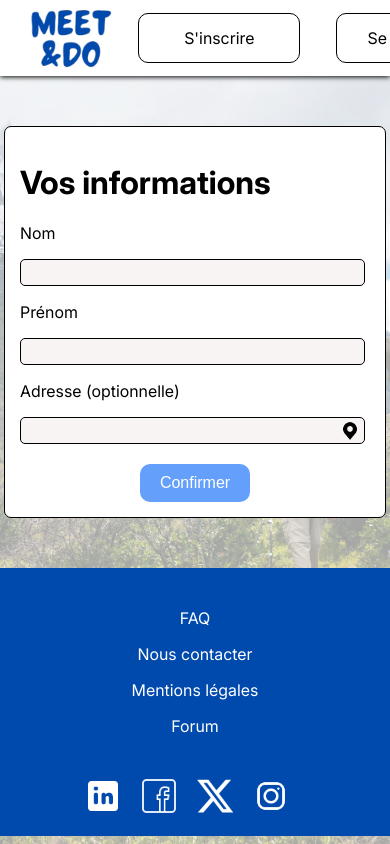
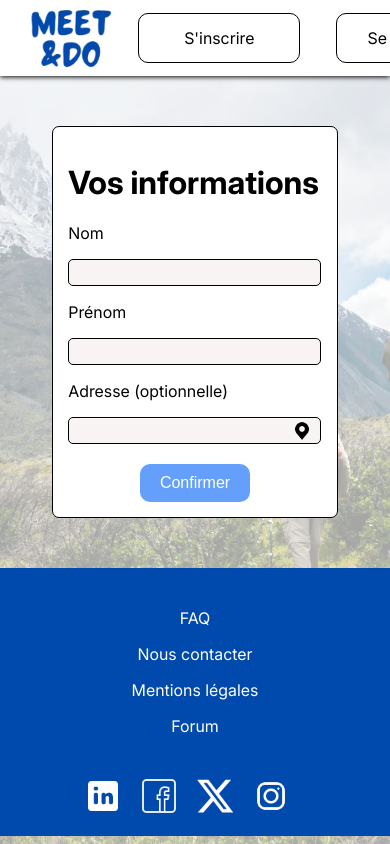
Before and after one commit to integeek/Meet-Do, a PHP site: page /Page/InfoPerso.html in a window 390 px wide; the page is wider, and only the part inside the window is pictured. Run offline with PHP 8.4, Linux system fonts and the light colour scheme.

Commit message:
infoPerso responsive

```diff
--- a/Page/InfoPerso.html
+++ b/Page/InfoPerso.html
@@ -21,18 +21,17 @@
     <main>
         <div class="containerLogin">
             <h1>Vos informations</h1>
+            <form action="">
                 <p>Nom</p>
                 <input class="textbox" type="text" required>
                 <p>Prénom</p>
                 <input class="textbox" type="text" required>
                 <p>Adresse (optionnelle)</p>
-            <div id="containerPassword">
+                <div id="containerAdresse">
                     <input class="textbox" type="password" id="adresse" required>
-                <img id="togglePassword" src="../assets/img/pin.png" alt="Adresse" >
+                    <img id="iconAdresse" src="../assets/img/pin.png" alt="Adresse" >
                 </div>
-
-
-
+            </form>
             <script src="../component/BoutonBleu.js"></script>
             <div id="boutonContainer"></div>
             <script>
--- a/Page/Inscription.html
+++ b/Page/Inscription.html
@@ -21,6 +21,7 @@
     <main>
         <div class="containerLogin">
             <h1>Inscription</h1>
+            <form action="">
                 <p>Email</p>
                 <input class="textbox" type="text" required>
                 <p>Mot de passe</p>
@@ -28,7 +29,7 @@
                     <input class="textbox" type="password" id="password" required>
                     <img id="togglePassword" src="../assets/img/ouvert.png" alt="Afficher/Masquer" >
                 </div>
-
+            </form>
             <div class="versCo">
                 <p id="pasCompte">Déjà un compte ?</p> <a  id="connexion" href="Connexion.html">Se connecter</a>
             </div>
--- a/Style/InfoPerso.css
+++ b/Style/InfoPerso.css
@@ -9,6 +9,14 @@
     z-index: -1;
 }
 
+.containerLogin {
+    background-color: white;
+    padding: 15px;
+    border: black solid 0.5px;
+    border-radius: 7px;
+    margin: 50px auto;
+    width: 25%;
+}
 
 .textbox {
     border: 1px solid;
@@ -18,24 +26,15 @@
     width: 95% ;
 }
 
-.containerLogin {
-    background-color: white;
-    padding: 15px;
-    border: black solid 0.5px;
-    border-radius: 7px;
-    margin: 50px auto;
-    width: 350px;
 
-}
-
-#containerPassword {
+#containerAdresse {
     position: relative;
     display: inline-block;
     width: 100%;
     margin-bottom: 20px;
 }
 
-#togglePassword {
+#iconAdresse {
     position: absolute;
     right: 10px;
     top: 50%;
@@ -48,3 +47,33 @@
     display: flex;
     justify-content: center;
 }
+
+@media screen and (max-width: 1000px) {
+    .containerLogin {
+        width: 30%;
+    }
+}
+
+@media screen and (max-width: 836px) {
+    .containerLogin {
+        width: 35%;
+    }
+}
+
+@media screen and (max-width: 712px) {
+    .containerLogin {
+        width: 45%;
+    }
+}
+
+@media screen and (max-width: 577px) {
+    .containerLogin {
+        width: 55%;
+    }
+}
+
+@media screen and (max-width: 475px) {
+    .containerLogin {
+        width: 65%;
+    }
+}
```
Lines whose indentation alone changed are shown as unchanged.
